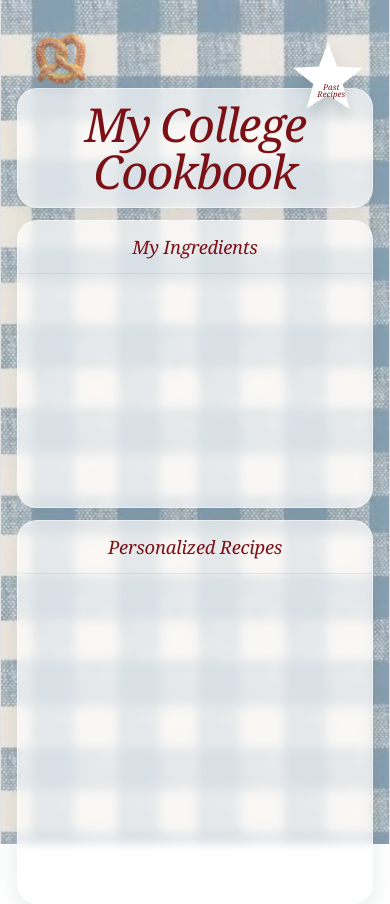
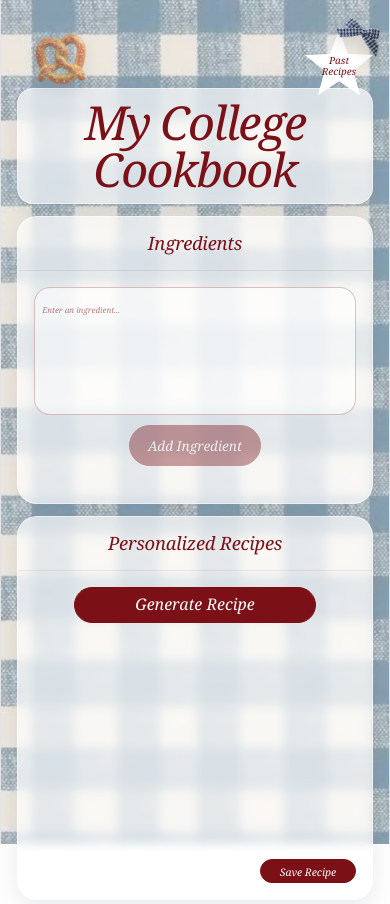
Before and after one commit to sasyarreddy/ai-college-cookbook, a React (Vite) app: page / in a window 390 px wide. Built offline with nearby package versions, Linux system fonts and the light colour scheme.

Commit message:
css changes

```diff
--- a/src/App.css
+++ b/src/App.css
@@ -12,6 +12,11 @@ body,
   width: 100%;
   height: 100%;
   margin: 0;
+}
+
+button,
+input {
+  font: inherit;
 }
 
 body {
@@ -34,13 +39,13 @@ body {
 
   position: relative;
   overflow: hidden;
+  isolation: isolate;
 
   background-size: cover;
   background-position: center;
   background-repeat: no-repeat;
 
   padding: clamp(0.75rem, 1.5vw, 1.5rem);
-  isolation: isolate;
 }
 
 
@@ -78,13 +83,12 @@ body {
   justify-content: center;
 
   min-width: 0;
+  padding: clamp(0.65rem, 1vw, 0.5rem);
 
-  padding: clamp(0.75rem, 1.5vw, 1.5rem);
-
-  border-radius: clamp(1.25rem, 2vw, 2rem);
+  border: 1px solid rgba(255, 255, 255, 0.5);
+  border-radius: clamp(1rem, 0.5vw, 1rem);
 
   background: rgba(255, 255, 255, 0.68);
-  border: 1px solid rgba(255, 255, 255, 0.5);
   box-shadow: 0 0.5rem 1.5rem rgba(66, 83, 92, 0.12);
 
   backdrop-filter: blur(5px);
@@ -96,12 +100,11 @@ body {
 
   color: #7b1117;
   font-family: Georgia, "Times New Roman", serif;
-  font-size: clamp(2.1rem, 4.4vw, 5.2rem);
+  font-size: clamp(1.8rem, 4vw, 4.5rem);
   font-style: italic;
   font-weight: 400;
   line-height: 1;
   text-align: center;
-
   white-space: nowrap;
 }
 
@@ -115,7 +118,12 @@ body {
   grid-row: 4 / 13;
 
   display: grid;
-  grid-template-columns: minmax(0, 1fr) minmax(0, 2fr);
+
+  /* Ingredients panel is now wider */
+  grid-template-columns:
+    minmax(16rem, 1.3fr)
+    minmax(0, 2fr);
+
   gap: clamp(0.75rem, 1.5vw, 1.5rem);
 
   min-width: 0;
@@ -136,10 +144,10 @@ body {
 
   overflow: hidden;
 
+  border: 1px solid rgba(255, 255, 255, 0.5);
   border-radius: clamp(1.25rem, 2vw, 2rem);
 
   background: rgba(255, 255, 255, 0.68);
-  border: 1px solid rgba(255, 255, 255, 0.5);
   box-shadow: 0 0.5rem 1.5rem rgba(66, 83, 92, 0.12);
 
   backdrop-filter: blur(5px);
@@ -169,61 +177,345 @@ body {
 
 
 /* -------------------------
+   INGREDIENT KEYWORD INPUT
+------------------------- */
+
+.ingredients-body {
+  display: flex;
+  flex-direction: column;
+  gap: 0.25rem;
+}
+
+.ingredient-input-box {
+  width:100%;
+  min-height: 1rem;
+  padding: 0.25rem;
+
+  border: 1px solid rgba(123, 17, 23, 0.25);
+  border-radius: 1rem;
+
+  background: rgba(255, 255, 255, 0.55);
+
+  cursor: text;
+
+  transition:
+    border-color 160ms ease,
+    box-shadow 160ms ease,
+    background-color 160ms ease;
+}
+
+.ingredient-input-box:focus-within {
+  border-color: #7b1117;
+  background: rgba(255, 255, 255, 0.75);
+  box-shadow: 0 0 0 3px rgba(123, 17, 23, 0.12);
+}
+.ingredient-tags {
+  display: flex;
+  flex-wrap: wrap;
+  align-items: center;
+  align-content: flex-start;
+  gap: 0.4rem;
+}
+
+.ingredient-tag {
+  display: inline-flex;
+  align-items: center;
+  gap: 0.3rem;
+
+  max-width: 100%;
+  padding: 0.35rem 0.4rem 0.35rem 0.6rem;
+
+  color: #7b1117;
+  font-family: Georgia, "Times New Roman", serif;
+  font-size: 0.65rem;
+
+  border: 1px solid rgba(123, 17, 23, 0.2);
+  border-radius: 999px;
+
+  background: rgba(255, 255, 255, 0.9);
+}
+
+
+.ingredient-tag > span {
+  overflow: hidden;
+  text-overflow: ellipsis;
+  white-space: nowrap;
+}
+
+.remove-ingredient {
+  display: inline-flex;
+  align-items: center;
+  justify-content: center;
+
+  flex: 0 0 auto;
+
+  width: 0.75rem;
+  height: 0.75rem;
+  padding: 0;
+
+  color: #7b1117;
+  font-size: 0.65rem;
+  line-height: 1;
+
+  border: none;
+  border-radius: 50%;
+  background: transparent;
+
+  cursor: pointer;
+
+  transition:
+    color 150ms ease,
+    background-color 150ms ease;
+}
+
+.remove-ingredient:hover {
+  color: white;
+  background: #7b1117;
+}
+
+.remove-ingredient:focus-visible {
+  outline: 2px solid #7b1117;
+  outline-offset: 1px;
+}
+
+.ingredient-input {
+  flex: 1 1 0.5rem;
+
+  min-width: .5rem;
+  max-width: 100%;
+
+  padding: 0.4rem 0.2rem;
+
+  color: #7b1117;
+  font-family: Georgia, "Times New Roman", serif;
+  font-size: 0.5rem;
+
+
+  border: none;
+  outline: none;
+  background: transparent;
+}
+
+.ingredient-input::placeholder {
+  color: rgba(123, 17, 23, 0.55);
+  font-style: italic;
+}
+
+.add-ingredient-btn {
+  width: fit-content;
+  align-self: center;
+
+  padding: 0.5rem 1.1rem;
+
+  margin-top: 0.4rem;
+  color: white;
+  font-family: Georgia, "Times New Roman", serif;
+  font-size: 0.85rem;
+  font-style: italic;
+
+  border: 1px solid #7b1117;
+  border-radius: 999px;
+
+  background: #7b1117;
+  cursor: pointer;
+}
+
+.add-ingredient-btn:hover:not(:disabled) {
+  transform: translateY(-2px);
+  background: #96191f;
+}
+
+.add-ingredient-btn:active:not(:disabled) {
+  transform: translateY(0);
+}
+
+.add-ingredient-btn:disabled {
+  opacity: 0.4;
+  cursor: not-allowed;
+}
+
+.add-ingredient-btn:focus-visible {
+  outline: 3px solid rgba(123, 17, 23, 0.25);
+  outline-offset: 2px;
+}
+
+.ingredient-help,
+.recipes-placeholder {
+  margin: 0;
+
+  color: rgba(123, 17, 23, 0.65);
+  font-family: Georgia, "Times New Roman", serif;
+  font-size: 0.85rem;
+  font-style: italic;
+  line-height: 1.4;
+  text-align: center;
+}
+
+
+.recipes-panel {
+
+  min-height: 0;
+  padding-bottom: 0;
+  overflow-y: auto;
+
+}
+
+.recipes-panel h2{
+  position: relative;
+  padding: clamp(1rem, 1.7vw, 1.6rem);
+
+}
+
+
+/* -------------------------
+   GENERATE RECIPES BUTTON
+------------------------- */
+.generate-recipe-btn {
+  position: relative;
+  align-items: center;
+  justify-content: center;
+
+  width: 75%;
+  height: 2.25rem;
+  padding: 0 1rem;
+  margin: 0;
+
+  color: white;
+  font-family: Georgia, "Times New Roman", serif;
+  font-size: 1rem;
+  font-style: italic;
+
+  border: 1px solid #7b1117;
+  border-radius: 999px;
+  background: #7b1117;
+
+  cursor: pointer;
+}
+
+.generate-recipe-btn:hover{
+  transform: translateY(-2px);
+  background: #96191f;
+}
+
+.generate-recipe-btn:active{
+  transform: translateY(0);
+}
+
+
+
+/* -------------------------
+   SAVE RECIPES BUTTON
+------------------------- */
+
+.save-recipe-btn {
+  position: absolute;
+  right: 1rem;
+  bottom: 1rem;
+
+  justify-self: end;
+
+  width: 6rem;
+  height: 1.5rem;
+
+  color: white;
+  font-family: Georgia, "Times New Roman", serif;
+  font-size: 0.65rem;
+  font-style: italic;
+
+  border: 1px solid #7b1117;
+  border-radius: 999px;
+
+  background: #7b1117;
+  cursor: pointer;
+
+  transition:
+    transform 180ms ease,
+    background 180ms ease;
+}
+
+.save-recipe-btn:hover{
+  transform: translateY(-2px);
+  background: #96191f;
+}
+
+.save-recipe-btn:active{
+  transform: translateY(0);
+}
+
+
+
+
+
+/* -------------------------
    PAST RECIPES BUTTON
 ------------------------- */
 
+.recipes-panel {
+  position: relative;
+}
+
 .past-recipes-btn {
-  position: fixed;
-  top: 1.5rem;
-  right: 3rem;
+  grid-column: 10 / 13;
+  grid-row: 1 / 4;
 
-  width: clamp(6rem, 9vw, 9rem);
+  justify-self: end;
+  align-self: start;
+
+  width: clamp(8rem, 13vw, 14rem);
   aspect-ratio: 1;
+
+  min-width: 0;
   padding: 0;
+  margin-right: clamp(0.25rem, 1vw, 1rem);
+
+  position: relative;
+  z-index: 4;
 
   border: none;
   background: transparent;
   cursor: pointer;
-  z-index: 10;
+
+  transition:
+    transform 180ms ease,
+    filter 180ms ease;
 }
 
-.button-star {
+.past-recipes-svg {
   display: block;
-  width: 130%;
-  height: 130%;
-  object-fit: contain;
-
-  filter: drop-shadow(
-    0 0.5rem 0.4rem rgba(66, 83, 92, 0.2)
-  );
+  width: 100%;
+  height: 100%;
+  overflow: visible;
 }
 
 .past-recipes-text {
-  position: absolute;
-  top: 3.2rem;
-  right: 0.74rem;
+  fill: #7b1117;
 
-  display: flex;
-  align-items: center;
-  justify-content: center;
+  font-family: Georgia, "Times New Roman", serif;
+  font-size: 24px;
+  font-style: italic;
+  font-weight: 400;
 
-  color: #7b1117;
-  font-family: Georgia, serif;
-  font-size: clamp(0.5rem, 1.25vw, 1.4rem);
-  font-style: italic;
-  line-height: 0.9;
-  text-align: center;
+  text-anchor: middle;
+  dominant-baseline: middle;
 
   pointer-events: none;
 }
 
 .past-recipes-btn:hover {
   transform: translateY(-3px) rotate(-2deg);
+  filter: drop-shadow(0 0.5rem 0.4rem rgba(42, 50, 55, 0.16));
 }
 
 .past-recipes-btn:active {
-  transform: translateY(0);
+  transform: translateY(0) rotate(0);
 }
+
+.past-recipes-btn:focus-visible {
+  outline: 3px solid #7b1117;
+  outline-offset: 0.25rem;
+  border-radius: 50%;
+}
+
 
 /* -------------------------
    DECORATIONS
@@ -263,9 +555,10 @@ body {
 }
 
 .sushi {
-  grid-column: 1.5 / 2;
+  grid-column: 1 / 2;
+  grid-row: 5 / 7;
+
   left: 15px;
-  grid-row: 5 / 7;
 
   width: 135%;
   height: auto;
@@ -276,8 +569,10 @@ body {
 .heart-cookie {
   grid-column: 1 / 3;
   grid-row: 10 / 13;
+
   width: 100%;
   height: auto;
+
   transform: rotate(-4deg);
 }
 
@@ -287,8 +582,10 @@ body {
 .croissant {
   grid-column: 2 / 4;
   grid-row: 6 / 10;
+
   width: 75%;
   height: auto;
+
   transform: rotate(10deg);
 }
 
@@ -297,28 +594,33 @@ body {
 
 .red-bow {
   grid-column: 8 / 12;
-  grid-row: 3 / 6;
+  grid-row: 1 / 6;
+
   width: 55%;
   height: auto;
-  transform: rotate(-15deg);
+
+  transform: rotate(-43deg);
 }
 
 .pizza-heart {
   grid-column: 10 / 12;
+  grid-row: 6 / 9;
 
   width: 80%;
   height: auto;
-  grid-row: 7 / 8;
+
   transform: rotate(10deg);
 }
 
 .bunny-toast {
   grid-column: 10 / 12;
   grid-row: 10 / 13;
+
   bottom: 10px;
 
   width: 110%;
   height: auto;
+
   transform: rotate(-30deg);
 }
 
@@ -326,20 +628,30 @@ body {
 /* RIGHT OUTER COLUMN */
 
 .blue-bow {
-  grid-column: 12 / 13;
-  grid-row: 1 / 2;
+  grid-column: 10 / 13;
+  grid-row: 1 / 4;
 
-    width: 100%;
+  justify-self: end;
+  align-self: start;
+
+  width: clamp(4rem, 7vw, 8rem);
   height: auto;
-  transform: rotate(25deg);
+
+  position: relative;
+  z-index: 5;
+
+  transform: translate(5%, -5%) rotate(25deg);
 }
 
 .choc-cookie {
   grid-column: 12 / 13;
-  grid-row: 9 / 10;
+  grid-row: 8 / 11;
+
+  right: 25px;
+
   width: 95%;
-    right: 25px;
   height: auto;
+
   transform: scale(1.25) rotate(7deg);
 }
 
@@ -374,6 +686,20 @@ body {
   .pizza-heart,
   .bunny-toast {
     grid-column: 11 / 13;
+  }
+
+  .past-recipes-btn,
+  .blue-bow {
+    grid-column: 10 / 13;
+    grid-row: 1 / 4;
+  }
+
+  .past-recipes-btn {
+    width: clamp(6.5rem, 11vw, 9rem);
+  }
+
+  .blue-bow {
+    width: clamp(3.5rem, 7vw, 6rem);
   }
 
   .title-banner h1 {
@@ -417,6 +743,7 @@ body {
   .title-banner {
     grid-column: 1;
     grid-row: 1;
+
     min-height: 8rem;
   }
 
@@ -425,39 +752,49 @@ body {
     grid-row: 2;
 
     grid-template-columns: 1fr;
-    grid-template-rows: minmax(18rem, auto) minmax(24rem, auto);
+    grid-template-rows:
+      minmax(18rem, auto)
+      minmax(24rem, auto);
   }
 
   .past-recipes-btn {
     position: absolute;
-    top: 1rem;
+    top: 0.75rem;
     right: 1rem;
 
     width: 5.5rem;
-    font-size: 1rem;
+    margin: 0;
+  }
+
+  .past-recipes-text {
+    font-size: 25px;
   }
 
   .decor {
     opacity: 0.65;
-
   }
 
   .pretzel {
     grid-column: 1 / 3;
     grid-row: 1;
+
     width: 7rem;
     height: 7rem;
+
     justify-self: start;
     align-self: start;
   }
 
   .blue-bow {
-    grid-column: 7 / 9;
-    grid-row: 1;
-    width: 6rem;
-    height: 6rem;
-    justify-self: end;
-    align-self: start;
+    position: absolute;
+    top: 0.4rem;
+    right: 0.3rem;
+
+    width: 3.5rem;
+    height: auto;
+
+    opacity: 1;
+    transform: rotate(25deg);
   }
 
   .sushi,
@@ -490,9 +827,14 @@ body {
   }
 
   .past-recipes-btn {
+    top: 0.75rem;
+    right: 0.75rem;
+
     width: 4.75rem;
-    padding: 0.5rem;
-    font-size: 0.85rem;
+  }
+
+  .past-recipes-text {
+    font-size: 26px;
   }
 
   .pretzel {
@@ -501,6 +843,10 @@ body {
   }
 
   .blue-bow {
-    display: none;
+    width: 3rem;
+  }
+
+  .ingredient-input-box {
+    min-height: 8rem;
   }
 }
--- a/src/App.jsx
+++ b/src/App.jsx
@@ -1,3 +1,4 @@
+import { useState } from "react";
 import "./App.css";
 
 import background from "./assets/background_gingham.jpg";
@@ -13,122 +14,217 @@ import sushiRoll from "./assets/sushi_roll.png";
 import star from "./assets/star.svg";
 
 function App() {
+  const [ingredients, setIngredients] = useState([]);
+  const [ingredientInput, setIngredientInput] = useState("");
+
+  function addIngredient() {
+    const newIngredient = ingredientInput.trim().toLowerCase();
+
+    if (!newIngredient) {
+      return;
+    }
+
+    if (!ingredients.includes(newIngredient)) {
+      setIngredients((currentIngredients) => [
+        ...currentIngredients,
+        newIngredient,
+      ]);
+    }
+
+    setIngredientInput("");
+  }
+
+  function removeIngredient(ingredientToRemove) {
+    setIngredients((currentIngredients) =>
+      currentIngredients.filter(
+        (ingredient) => ingredient !== ingredientToRemove
+      )
+    );
+  }
+
+  function handleIngredientKeyDown(event) {
+    if (event.key === "Enter" || event.key === ",") {
+      event.preventDefault();
+      addIngredient();
+    }
+
+    if (
+      event.key === "Backspace" &&
+      ingredientInput === "" &&
+      ingredients.length > 0
+    ) {
+      setIngredients((currentIngredients) =>
+        currentIngredients.slice(0, -1)
+      );
+    }
+  }
+
   return (
     <div
       className="cookbook-page"
       style={{ backgroundImage: `url(${background})` }}
     >
-      {/* -------------------------
-          DECORATIONS
-      ------------------------- */}
+      {/* Decorations */}
 
-      <img
-        src={pretzel}
-        alt=""
-        className="decor pretzel"
-      />
-
-      <img
-        src={sushiRoll}
-        alt=""
-        className="decor sushi"
-      />
-
-      <img
-        src={croissant}
-        alt=""
-        className="decor croissant"
-      />
-
+      <img src={pretzel} alt="" className="decor pretzel" />
+      <img src={sushiRoll} alt="" className="decor sushi" />
+      <img src={croissant} alt="" className="decor croissant" />
       <img
         src={heartJamCookie}
         alt=""
         className="decor heart-cookie"
       />
+      <img src={heartPizza} alt="" className="decor pizza-heart" />
+      <img src={bunnyToast} alt="" className="decor bunny-toast" />
+      <img src={cookie} alt="" className="decor choc-cookie" />
+      <img src={redBow} alt="" className="decor red-bow" />
 
-      <img
-        src={heartPizza}
-        alt=""
-        className="decor pizza-heart"
-      />
+      {/* Star button and overlapping blue bow */}
 
-      <img
-        src={bunnyToast}
-        alt=""
-        className="decor bunny-toast"
-      />
+      <button
+        type="button"
+        className="past-recipes-btn"
+        aria-label="View past recipes"
+      >
+        <svg
+          viewBox="0 0 200 200"
+          className="past-recipes-svg"
+          aria-hidden="true"
+        >
+          <image
+            href={star}
+            x="0"
+            y="0"
+            width="200"
+            height="200"
+            preserveAspectRatio="xMidYMid meet"
+          />
 
-      <img
-        src={cookie}
-        alt=""
-        className="decor choc-cookie"
-      />
+          <text
+            x="100"
+            y="100"
+            className="past-recipes-text"
+            textAnchor="middle"
+          >
+            <tspan x="100" y="88">
+              Past
+            </tspan>
 
-      <img
-        src={redBow}
-        alt=""
-        className="decor red-bow"
-      />
+            <tspan x="100" y="116">
+              Recipes
+            </tspan>
+          </text>
+        </svg>
+      </button>
 
-      <img
-        src={blueBow}
-        alt=""
-        className="decor blue-bow"
-      />
+      <img src={blueBow} alt="" className="decor blue-bow" />
 
-      {/* -------------------------
-          MAIN CONTENT
-      ------------------------- */}
+      {/* Main content */}
 
       <div className="content-wrapper">
-
-        {/* TITLE */}
         <header className="title-banner">
           <h1>My College Cookbook</h1>
         </header>
 
-        {/* PAST RECIPES */}
-        <button
-          className="past-recipes-btn"
-          aria-label="View past recipes"
-        >
-          <img
-            src={star}
-            alt=""
-            className="button-star"
-          />
+        <main className="panel-row">
+          {/* Ingredients panel */}
 
-          <span className="past-recipes-text">
-            Past
-            <br />
-            Recipes
-          </span>
-        </button>
+          <section className="panel ingredients-panel">
+            <h2>Ingredients</h2>
 
+            <div className="panel-body ingredients-body">
+              <div
+                className="ingredient-input-box"
+                onClick={(event) => {
+                  event.currentTarget
+                    .querySelector("input")
+                    ?.focus();
+                }}
+              >
+                <div className="ingredient-tags">
+                  {ingredients.map((ingredient) => (
+                    <span
+                      className="ingredient-tag"
+                      key={ingredient}
+                    >
+                      <span>{ingredient}</span>
 
-        {/* MAIN PANELS */}
-        <main className="panel-row">
+                      <button
+                        type="button"
+                        className="remove-ingredient"
+                        aria-label={`Remove ${ingredient}`}
+                        onClick={(event) => {
+                          event.stopPropagation();
+                          removeIngredient(ingredient);
+                        }}
+                      >
+                        ×
+                      </button>
+                    </span>
+                  ))}
 
-          {/* INGREDIENTS */}
-          <section className="panel ingredients-panel">
-            <h2>My Ingredients</h2>
+                  <input
+                    type="text"
+                    className="ingredient-input"
+                    value={ingredientInput}
+                    placeholder={
+                      ingredients.length === 0
+                        ? "Enter an ingredient..."
+                        : ""
+                    }
+                    aria-label="Add an ingredient"
+                    onChange={(event) =>
+                      setIngredientInput(event.target.value)
+                    }
+                    onKeyDown={handleIngredientKeyDown}
+                  />
+                </div>
+              </div>
+
+              <button
+                type="button"
+                className="add-ingredient-btn"
+                onClick={addIngredient}
+                disabled={!ingredientInput.trim()}
+              >
+                Add Ingredient
+              </button>
+
+            </div>
+          </section>
+
+          {/* Recipes panel */}
+
+          <section className="panel recipes-panel">
+            <h2>Personalized Recipes</h2>
+
+          <div className="panel-body recipe-output">
+            <button
+                type="button"
+                className="generate-recipe-btn"
+
+              >
+                Generate Recipe
+              </button>
+
+            </div>
+
+                <button
+                type="button"
+                className="save-recipe-btn"
+
+              >
+                Save Recipe
+              </button>
+
 
             <div className="panel-body">
 
             </div>
+
+
           </section>
-
-          {/* RECIPES */}
-          <section className="panel recipes-panel">
-            <h2>Personalized Recipes</h2>
-
-            <div className="panel-body">
-
-            </div>
-          </section>
-
         </main>
-
       </div>
     </div>
   );
```
Lines whose indentation alone changed are shown as unchanged.
